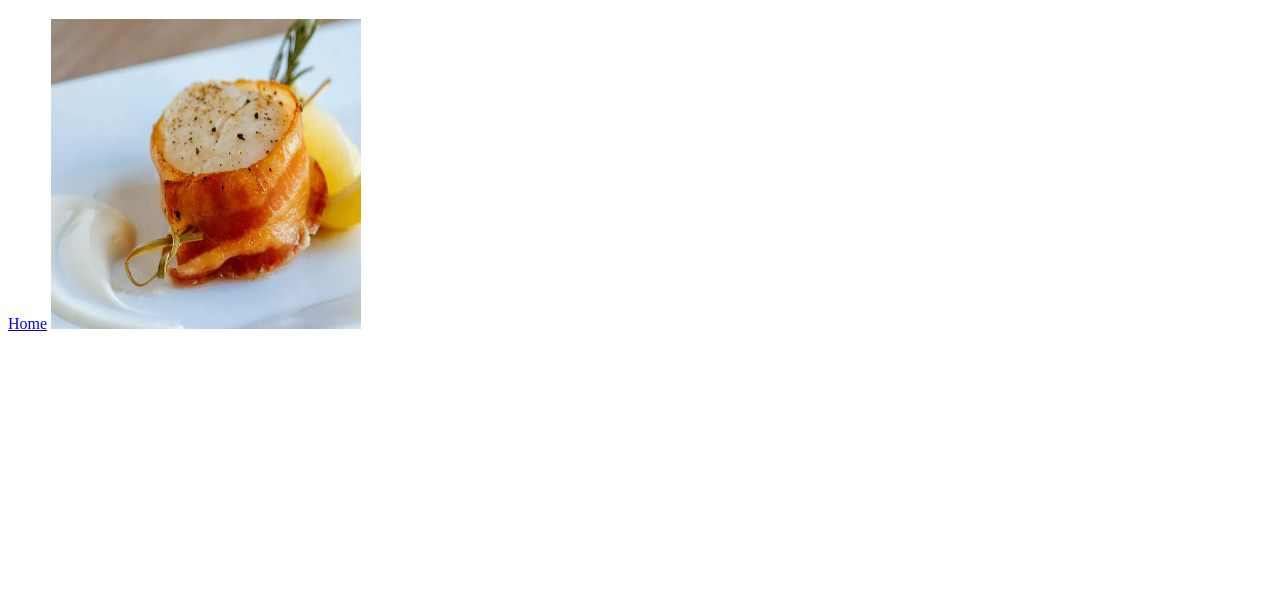
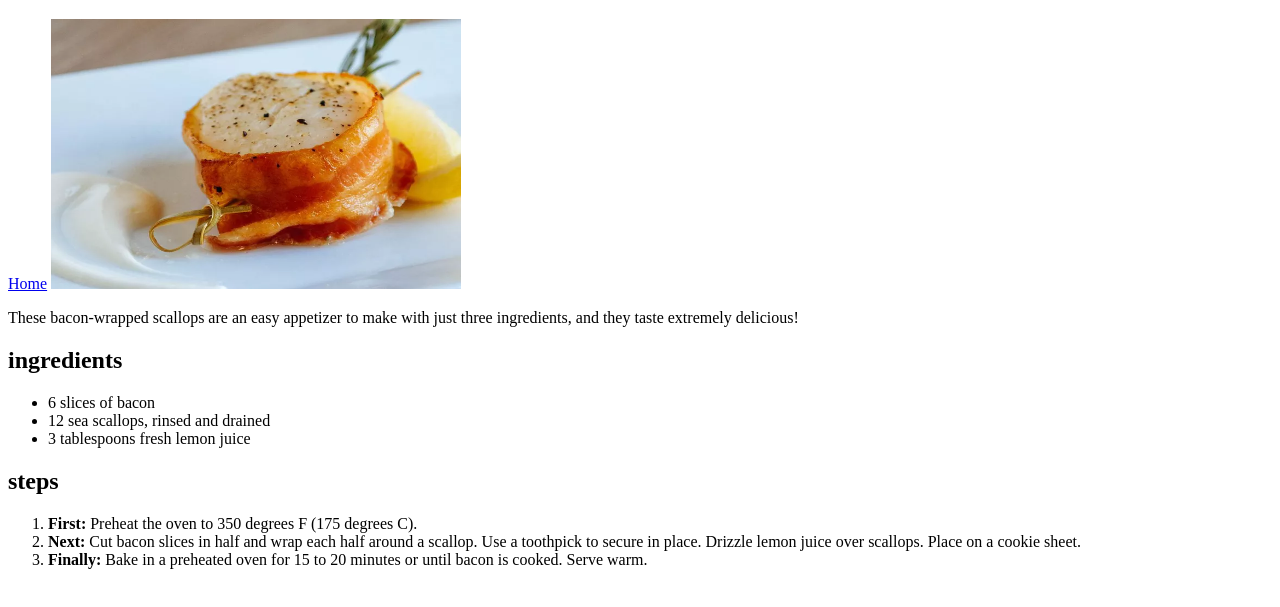
Before and after one commit to ChandoFin/odin-recipes, a plain HTML site: page recipes/bacon-scallop-recipe.html in a window 1280 px wide. Shown: the part 61-668 px from the top of the page. Drawn offline with Linux system fonts and the light colour scheme.

Commit message:
finish bacon scallop recipe

```diff
--- a/recipes/bacon-scallop-recipe.html
+++ b/recipes/bacon-scallop-recipe.html
@@ -9,6 +9,22 @@
     <body>
         <h1>Bacon Wrapped Scallops</h1>
         <a href="../index.html">Home</a>
-        <img src="../images/bacon-scallops.webp" alt="bacon wrapped scallops" height="310" width="310">
+        <img src="../images/bacon-scallops.webp" alt="bacon wrapped scallops" height="270" width="410">
+        <p>These bacon-wrapped scallops are an easy appetizer to make with just three ingredients, and they taste extremely delicious!</p>
+        <h2>ingredients</h2>
+        <ul>
+            <li>6 slices of bacon</li>
+            <li>12 sea scallops, rinsed and drained</li>
+            <li>3 tablespoons fresh lemon juice</li>
+        </ul>
+        <h2>steps</h2>
+        <ol>
+            <li><strong>First:</strong>  Preheat the oven to 350 degrees F (175 degrees C).
+            </li>
+            <li><strong>Next:</strong>  Cut bacon slices in half and wrap each half around a scallop. Use a toothpick to secure in place. Drizzle lemon juice over scallops. Place on a cookie sheet.
+            </li>
+            <li><strong>Finally:</strong>  Bake in a preheated oven for 15 to 20 minutes or until bacon is cooked. Serve warm.
+            </li>
+        </ol>
 
     </body>
```
